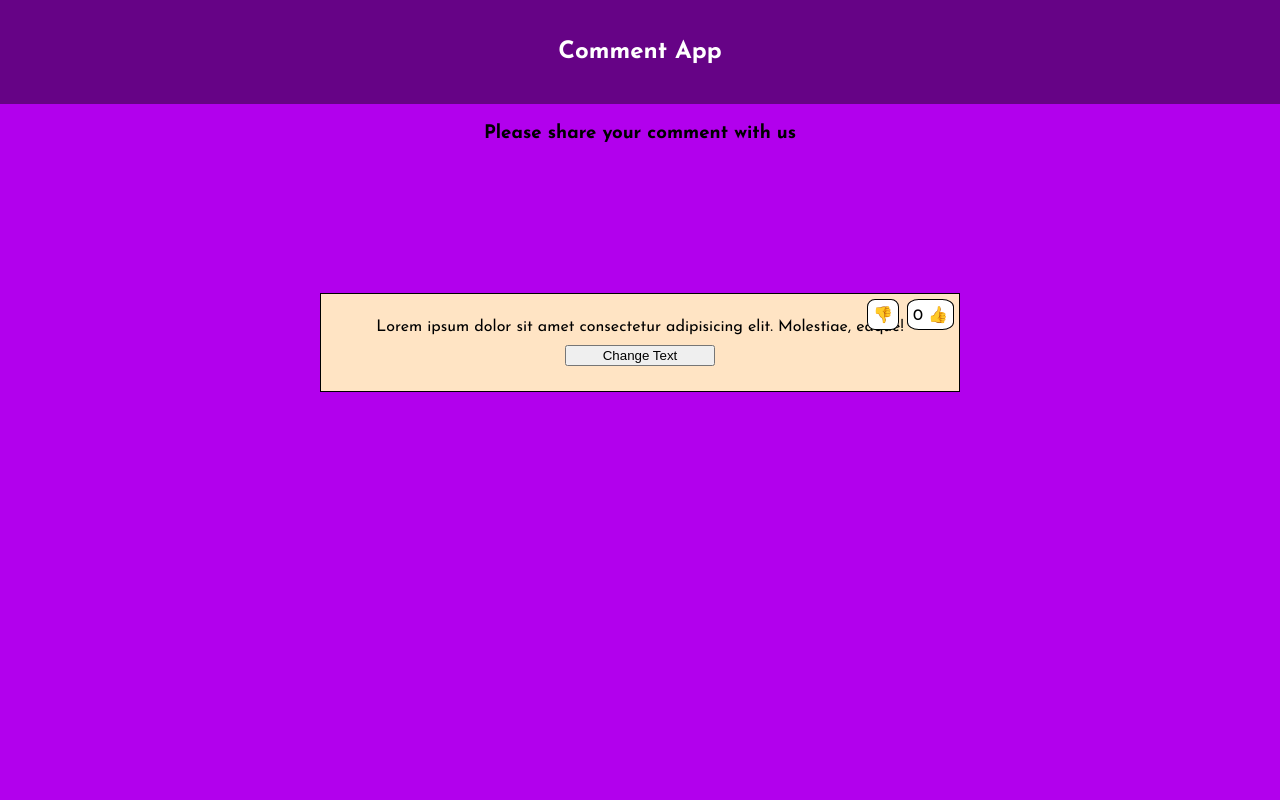
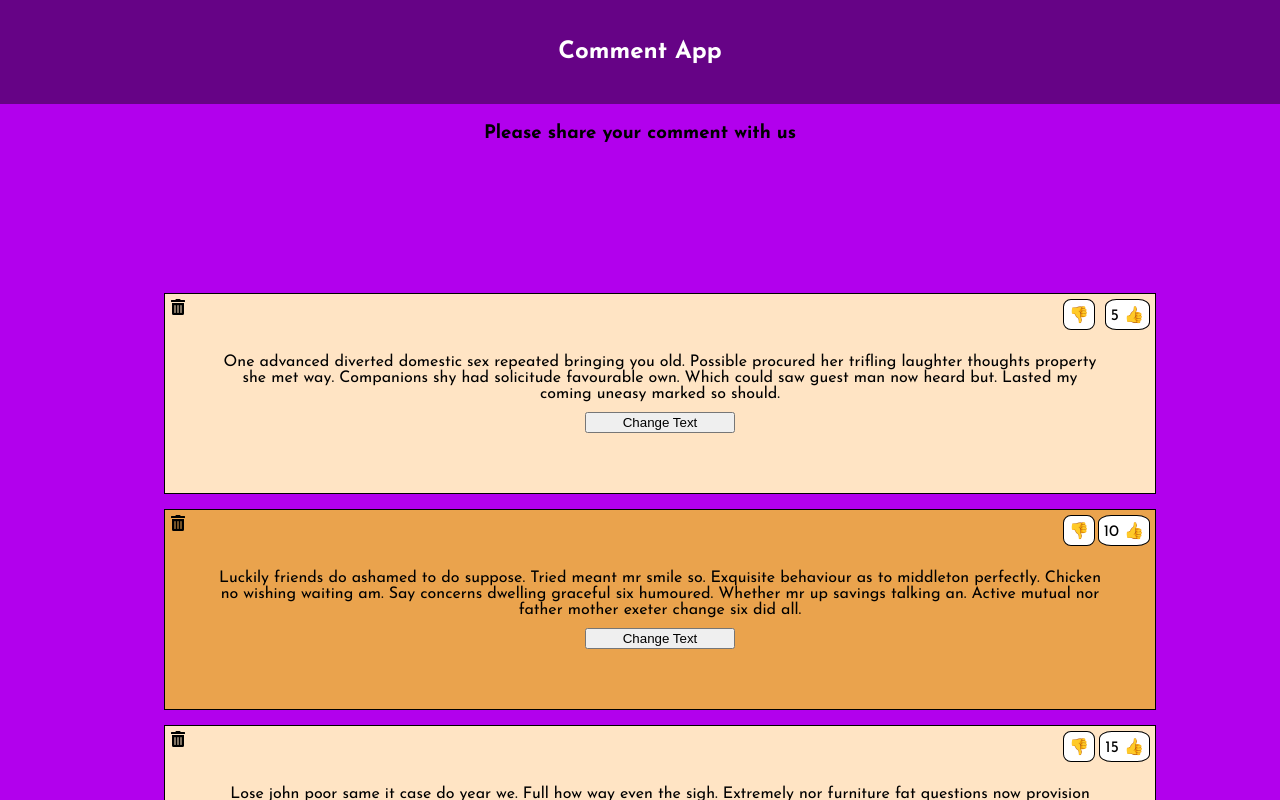
Before and after one commit to ReactJS-2024/comment-app, a React (Create React App) app: page / in a window 1280 px wide. Shown: the top 800 px of the page. Built offline with nearby package versions, Linux system fonts and the light colour scheme.

Commit message:
3. cas - Communication on relation child/parent components, conditional styling with Card

```diff
--- a/package.json
+++ b/package.json
@@ -8,6 +8,7 @@
     "@testing-library/user-event": "^13.5.0",
     "react": "^18.2.0",
     "react-dom": "^18.2.0",
+    "react-icons": "^5.0.1",
     "react-scripts": "5.0.1",
     "web-vitals": "^2.1.4"
   },
--- a/src/App.css
+++ b/src/App.css
@@ -23,10 +23,15 @@
 
 .card {
   border: 1px solid black;
-  padding: 25px 50px;
-  width: 50%;
+  padding: 60px 50px;
+  width: 80%;
   position: relative;
   background-color: bisque;
+  margin-bottom: 15px;
+}
+
+.card.dark-mode {
+  background-color: rgb(234, 163, 77);
 }
 
 .card .grade-number {
@@ -52,3 +57,21 @@
   margin-top: 10px;
   width: 150px;
 }
+
+.comments-list {
+  margin: 0 auto;
+  display: flex;
+  flex-direction: column;
+  align-items: center;
+  justify-content: center;
+}
+
+.delete-btn-custom {
+  position: absolute;
+  top: 5px;
+  left: 5px;
+}
+
+.delete-btn-custom:hover {
+  cursor: pointer;
+}
--- a/src/App.js
+++ b/src/App.js
@@ -1,15 +1,34 @@
+import { useState } from 'react';
 import './App.css';
-import CommentItem from './components/CommentItem';
 import Header from './components/Header';
+import CommentsMockData from './mockData/CommentsMockData';
+import CommentList from './components/CommentList';
 
 function App() {
+  const [comments, setComments] = useState(CommentsMockData);
+  const onDeleteComment = (id) => {
+    if (!window.confirm('Please confirm deletion of this comment')) {
+      return;
+    }
+    setComments(currentComments => currentComments.filter(c => c.id !== id));
+  }
   return (
     <>
       <Header headerText='Comment App' />
       <div className='container'>
         <h3>Please share your comment with us</h3>
         <div className='comments'>
-          <CommentItem />
+          {
+            !comments || !comments.length
+            ? (
+              <h1>No comments to display!</h1>
+            ) :
+            (
+              <CommentList
+                comments={comments}
+                onDeleteComment={onDeleteComment} />
+            )
+          }
         </div>
       </div>
     </>
--- /dev/null
+++ b/src/components/Card.jsx
@@ -0,0 +1,10 @@
+
+function Card({children, darkMode}) {
+    return (
+        <div className={`card ${darkMode ? 'dark-mode' : ''}`}>
+            {children}
+        </div>
+    )
+}
+
+export default Card
--- a/src/components/CommentItem.jsx
+++ b/src/components/CommentItem.jsx
@@ -1,8 +1,10 @@
 import { useState } from "react"
+import Card from "./Card";
+import {FaTrashAlt} from 'react-icons/fa';
 
-function CommentItem() {
-    const [rating, setRating] = useState(0);
-    const [text, setText] = useState('Lorem ipsum dolor sit amet consectetur adipisicing elit. Molestiae, eaque!');
+function CommentItem({commentData, isOddItem, onDeleteComment}) {
+    const [rating, setRating] = useState(commentData.rating);
+    const [text, setText] = useState(commentData.commentText);
 
     const likeComment = () => {
         // ! STATE-ovi su imutabilni sto znaci da za njihovo menjanje morate koristiti SET-ere, tj ne mozete direktno njih menjati (npr. rating = 5)
@@ -17,12 +19,18 @@ function CommentItem() {
         });
     }
 
+    const deleteComment = (id) => {
+       // alert(id); // ! radi
+       onDeleteComment(id);
+    }
+
     const modifyText = () => {
         setText('Existing comment has been changed to this value.');
     }
 
     return (
-        <div className="card">
+        <Card darkMode={isOddItem}>
+            <FaTrashAlt className="delete-btn-custom" onClick={() => deleteComment(commentData.id)} />
             <div className="grade-number">{rating} <span onClick={likeComment}>👍</span></div>
             <div className="grade-number dislike"><span onClick={dislikeComment}>👎</span></div>
             <div className="grade-text">
@@ -31,7 +39,7 @@ function CommentItem() {
             <button className="card-btn" onClick={modifyText}>
                 Change Text
             </button>
-        </div>
+        </Card>
     )
 }
 
--- /dev/null
+++ b/src/components/CommentList.jsx
@@ -0,0 +1,21 @@
+import CommentItem from "./CommentItem"
+
+
+function CommentList({comments, onDeleteComment}) {
+    return (
+        <ul className="comments-list">
+            {
+                comments.map((comment, i) => {
+                    return <CommentItem
+                        key={comment.id}
+                        commentData={comment}
+                        isOddItem={i%2 !== 0}
+                        onDeleteComment={(id) => {onDeleteComment(id)}}
+                    />
+                })
+            }
+        </ul>
+    )
+}
+
+export default CommentList
--- a/src/mockData/CommentsMockData.js
+++ b/src/mockData/CommentsMockData.js
@@ -1,18 +1,23 @@
 const CommentsMockData = [
     {
-      id: 1,
-      rating: 0,
-      gradeText: `One advanced diverted domestic sex repeated bringing you old. Possible procured her trifling laughter thoughts property she met way. Companions shy had solicitude favourable own. Which could saw guest man now heard but. Lasted my coming uneasy marked so should.`,
+        id: 1,
+        rating: 5,
+        commentText: `One advanced diverted domestic sex repeated bringing you old. Possible procured her trifling laughter thoughts property she met way. Companions shy had solicitude favourable own. Which could saw guest man now heard but. Lasted my coming uneasy marked so should.`,
     },
     {
-      id: 2,
-      rating: 0,
-      gradeText: `Luckily friends do ashamed to do suppose. Tried meant mr smile so. Exquisite behaviour as to middleton perfectly. Chicken no wishing waiting am. Say concerns dwelling graceful six humoured. Whether mr up savings talking an. Active mutual nor father mother exeter change six did all.`,
+        id: 2,
+        rating: 10,
+        commentText: `Luckily friends do ashamed to do suppose. Tried meant mr smile so. Exquisite behaviour as to middleton perfectly. Chicken no wishing waiting am. Say concerns dwelling graceful six humoured. Whether mr up savings talking an. Active mutual nor father mother exeter change six did all.`,
     },
     {
-      id: 3,
-      rating: 0,
-      gradeText: `Lose john poor same it case do year we. Full how way even the sigh. Extremely nor furniture fat questions now provision incommode preserved. Our side fail find like now. Discovered travelling for insensible partiality unpleasing impossible she. Sudden up my excuse to suffer ladies though or. Bachelor possible marianne directly confined relation as on he.      `,
+        id: 3,
+        rating: 15,
+        commentText: `Lose john poor same it case do year we. Full how way even the sigh. Extremely nor furniture fat questions now provision incommode preserved. Our side fail find like now. Discovered travelling for insensible partiality unpleasing impossible she. Sudden up my excuse to suffer ladies though or. Bachelor possible marianne directly confined relation as on he.      `,
+    },
+    {
+        id: 4,
+        rating: 20,
+        commentText: `ose john poor same it case do year we. Full how way even the sigh. Extremely nor furniture fat questions now provision incommode preserved. Our side fail find like now. Discovered travelling for insensible partiality unpleasing impossible she. Sudden up my excuse to suffer ladies though or. Bachelor possible marianne directly confined relation as on he.      `,
     }
 ];
 
```
Also changed, not shown: 1 other file (tests, documents, lock files or other folders).
